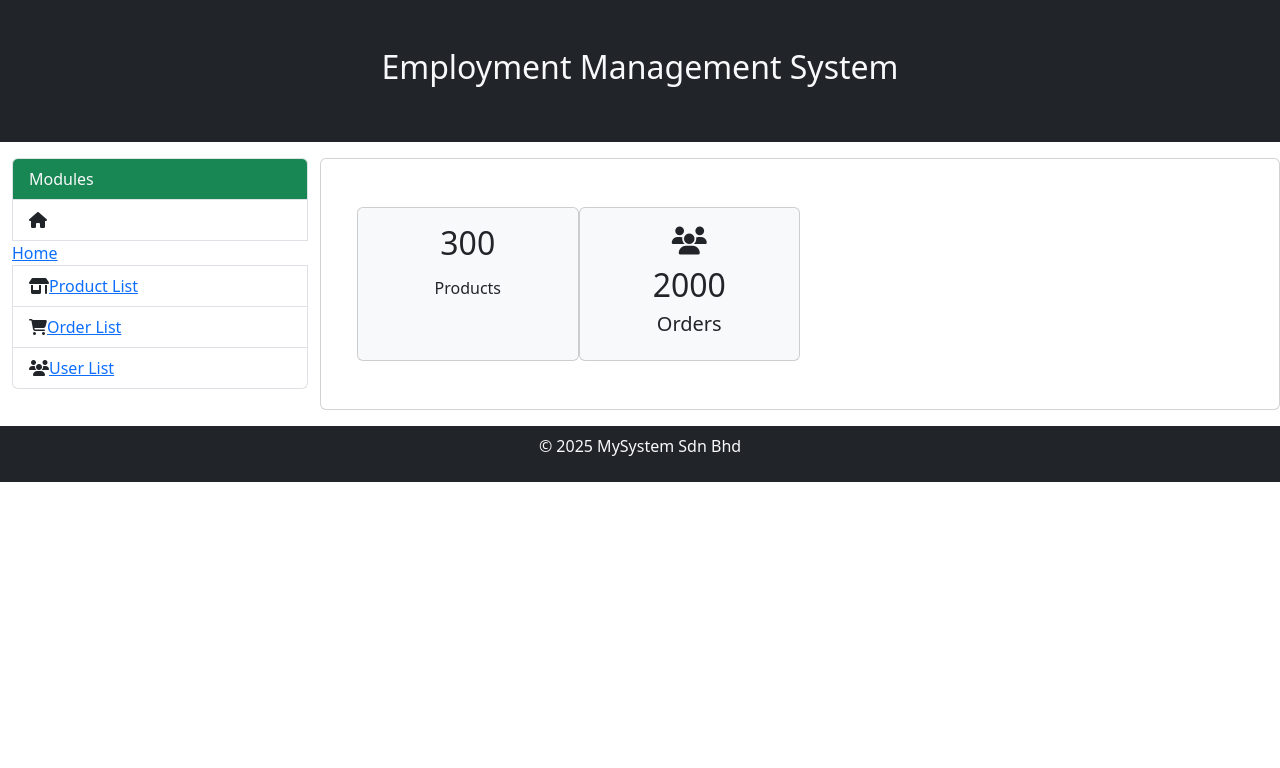
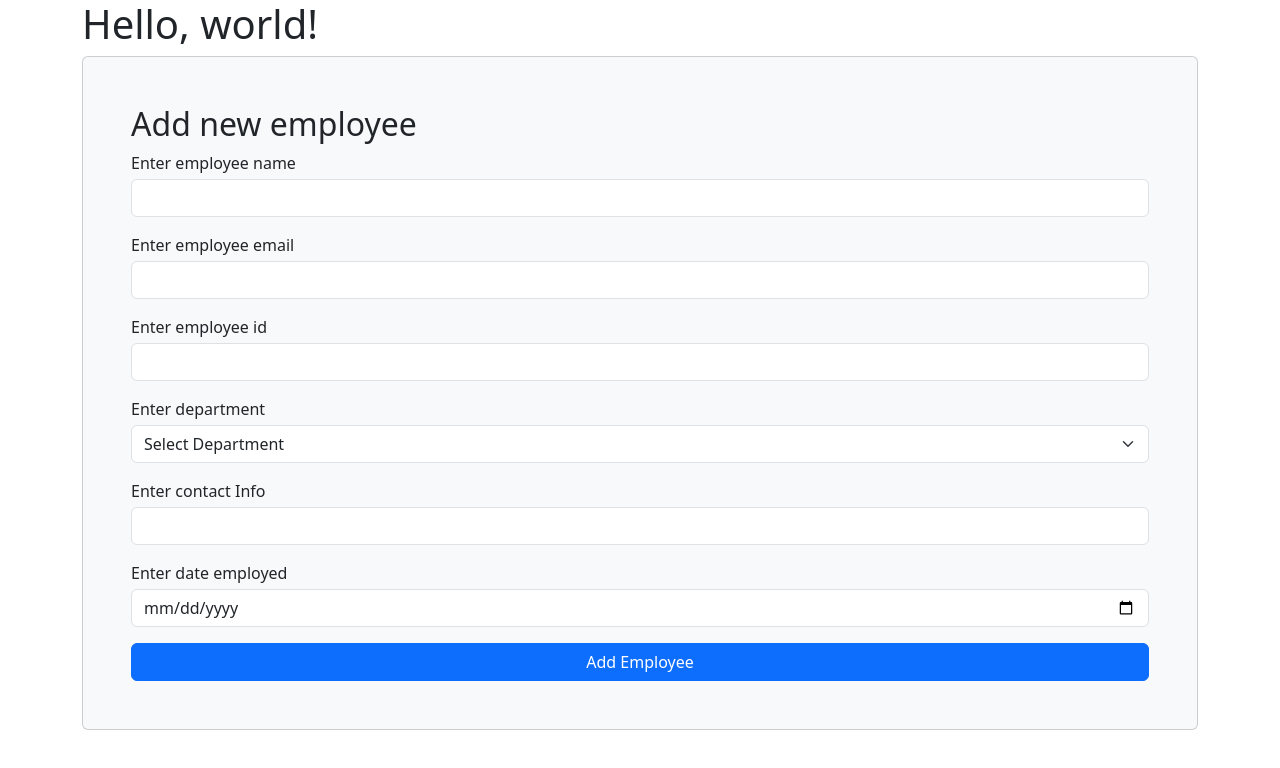
Before and after one commit to engwp/employee-web, a plain HTML site: page index.html in a window 1280 px wide. Drawn offline with nearby package versions, Linux system fonts and the light colour scheme.

Commit message:
Update index.html

```diff
--- a/index.html
+++ b/index.html
@@ -3,49 +3,48 @@
   <head>
     <meta charset="utf-8">
     <meta name="viewport" content="width=device-width, initial-scale=1">
-    <title>MySystem</title>
+    <title>Bootstrap demo</title>
     <link href="https://cdn.jsdelivr.net/npm/bootstrap@5.3.3/dist/css/bootstrap.min.css" rel="stylesheet" integrity="sha384-QWTKZyjpPEjISv5WaRU9OFeRpok6YctnYmDr5pNlyT2bRjXh0JMhjY6hW+ALEwIH" crossorigin="anonymous">
   </head>
   <body>
-    <header class="bg-dark text-light text-center p-5">
-        <h2>Employment Management System</h2>
-    </header>
-    <div class="container-fluid">
-        <div class="py-3">
-            <div class="row">
-                <aside class="col-3">
-                    <ul class="list-group">
-                        <li class="list-group-item bg-success text-light">Modules</li>
-                        <li class="list-group-item"><i class="fa-solid fa-house"></i></li><a href="#">Home</a></li>
-                        <li class="list-group-item"><i class="fa-solid fa-shop"></i><a href="#">Product List</a></li>
-                        <li class="list-group-item"><i class="fa-solid fa-cart-shopping"></i><a href="#">Order List</a></li>
-                        <li class="list-group-item"><i class="fa-solid fa-users"></i><a href="#">User List</a></li>
-                    </ul>
-                </aside>
-                <main class="col-9 card p-5 text-center">
-                    <div class="row">
-                        <div class="card py-3 col-3 bg-light">
-                            <h2>300</h2>
-                            <h3></h3>
-                            <H6>Products</H6>
-                        </div>
-                        <div class="card py-3 col-3 bg-light">
-                            <h3><i class="fa-solid fa-users"></i></h3>
-                            <h2>2000</h2>
-                            <H5>Orders</H5>
-                        </div>
-                    </div>
-
-                </main>
-            </div>
+    <div class="container">
+    <h1>Hello, world!</h1>
+    <div class="card p-5 bg-light">
+        <h2>Add new employee</h2>
+        <div class="mb-3">
+            <label for="name" class="mb-1">Enter employee name</label>
+            <input type="text" name="name" id="name" class="form-control"/>
         </div>
+        <div class="mb-3">
+            <label for="email" class="mb-1">Enter employee email</label>
+            <input type="email" name="email" id="email" class="form-control">
+        </div>
+        <div class="mb-3">
+            <label for="empId" class="mb-1">Enter employee id</label>
+            <input type="text" name="empId" class="form-control" id="empId">
+        </div>
+        <div class="mb-3">
+            <label for="department" class="mb-1">Enter department</label>
+            <select name="department" id="department" class="form-select">
+                <option value="0">Select Department</option>
+                <option value="IT">IT</option>
+                <option value="Marketing">Marketing</option>
+                <option value="Sales">Sales</option>
+                <option value="Admin">Admin</option>
+            </select>
+        </div>
+        <div class="mb-3">
+            <label for="contact" class="mb-1">Enter contact Info</label>
+            <input type="tel" name="contact" class="form-control" id="contact">
+        </div>
+        <div class="mb-3">
+            <label for="dateemployed" class="mb-1">Enter date employed</label>
+            <input type="date" name="dateemployed" class="form-control" id="dateemployed">
+        </div>
+        <button class="btn btn-primary" id="add_btn">Add Employee</button>
     </div>
-
-
-      <footer class="bg-dark text-light text-center p-2">
-        <p> &copy; 2025 MySystem Sdn Bhd</p>
-      </footer>
-      <script src="https://kit.fontawesome.com/932c19caf6.js" crossorigin="anonymous"></script>
+</div>
+<script src="script.js"></script>
     <script src="https://cdn.jsdelivr.net/npm/bootstrap@5.3.3/dist/js/bootstrap.bundle.min.js" integrity="sha384-YvpcrYf0tY3lHB60NNkmXc5s9fDVZLESaAA55NDzOxhy9GkcIdslK1eN7N6jIeHz" crossorigin="anonymous"></script>
-</body>
+  </body>
 </html>
```
